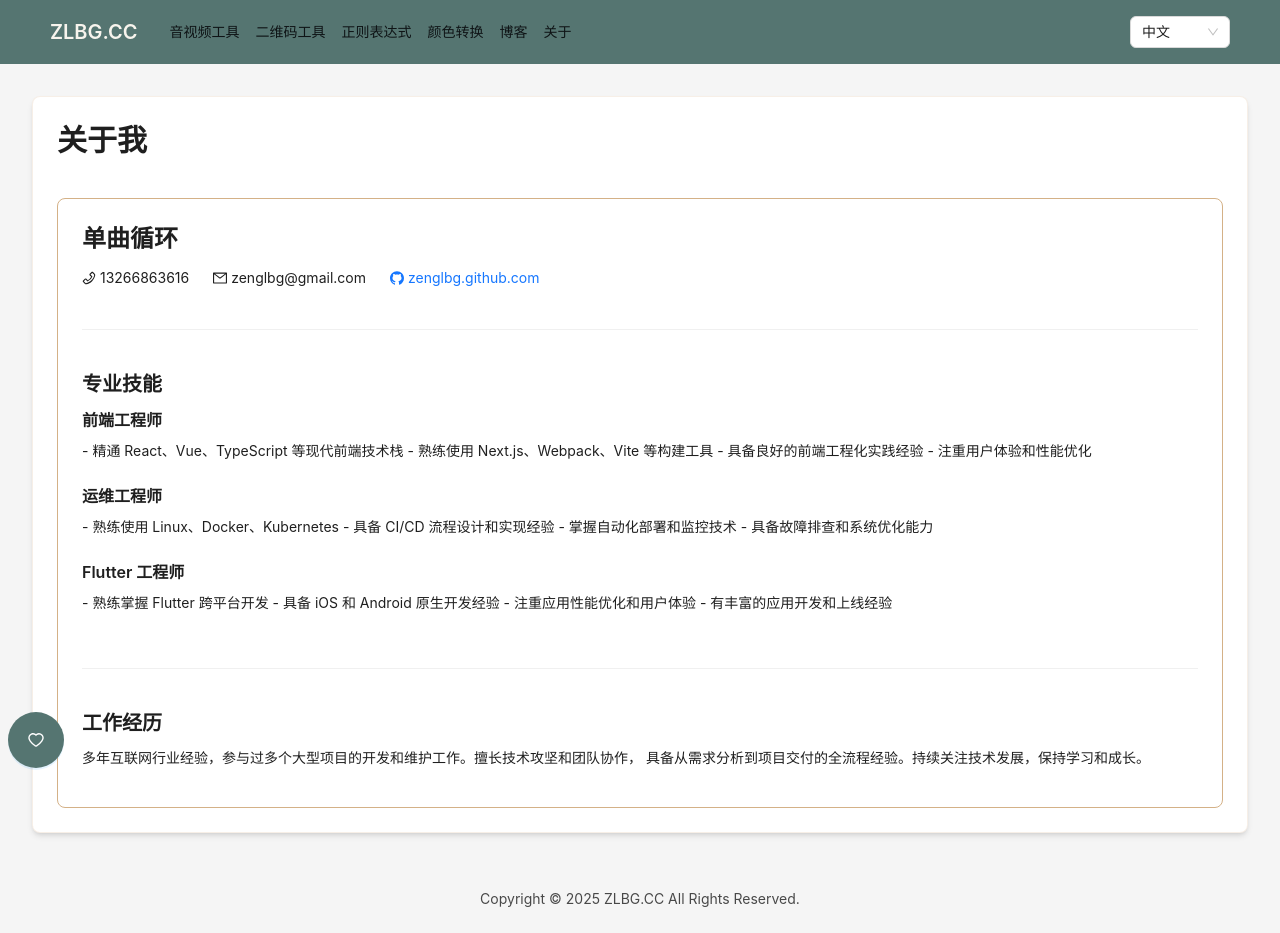
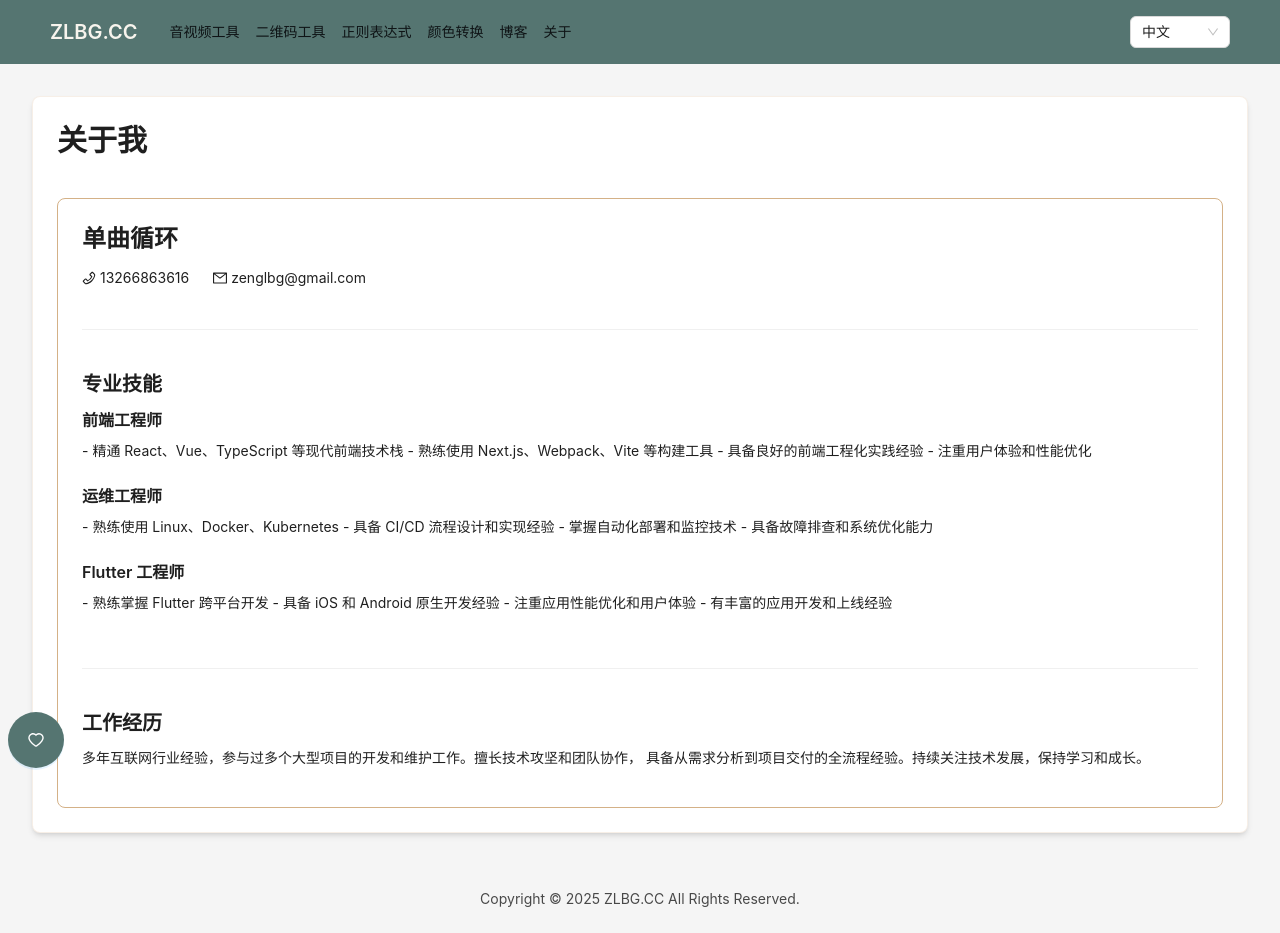
Before and after one commit to zenglbg/zlbg, a Next.js app: page /about in a window 1280 px wide. Built offline with nearby package versions, Linux system fonts and the light colour scheme.

Commit message:
<GithubOutlined /> zenglbg.github.com

```diff
--- a/src/app/about/page.tsx
+++ b/src/app/about/page.tsx
@@ -19,7 +19,7 @@ export default function About() {
               <Space size="large">
                 <Text><PhoneOutlined /> 13266863616</Text>
                 <Text><MailOutlined /> zenglbg@gmail.com</Text>
-                <Text>
+                {/* <Text>
                   <a
                     href="https://zenglbg.github.com"
                     target="_blank"
@@ -28,7 +28,7 @@ export default function About() {
                   >
                     <GithubOutlined /> zenglbg.github.com
                   </a>
-                </Text>
+                </Text> */}
               </Space>
             </div>
 
```
